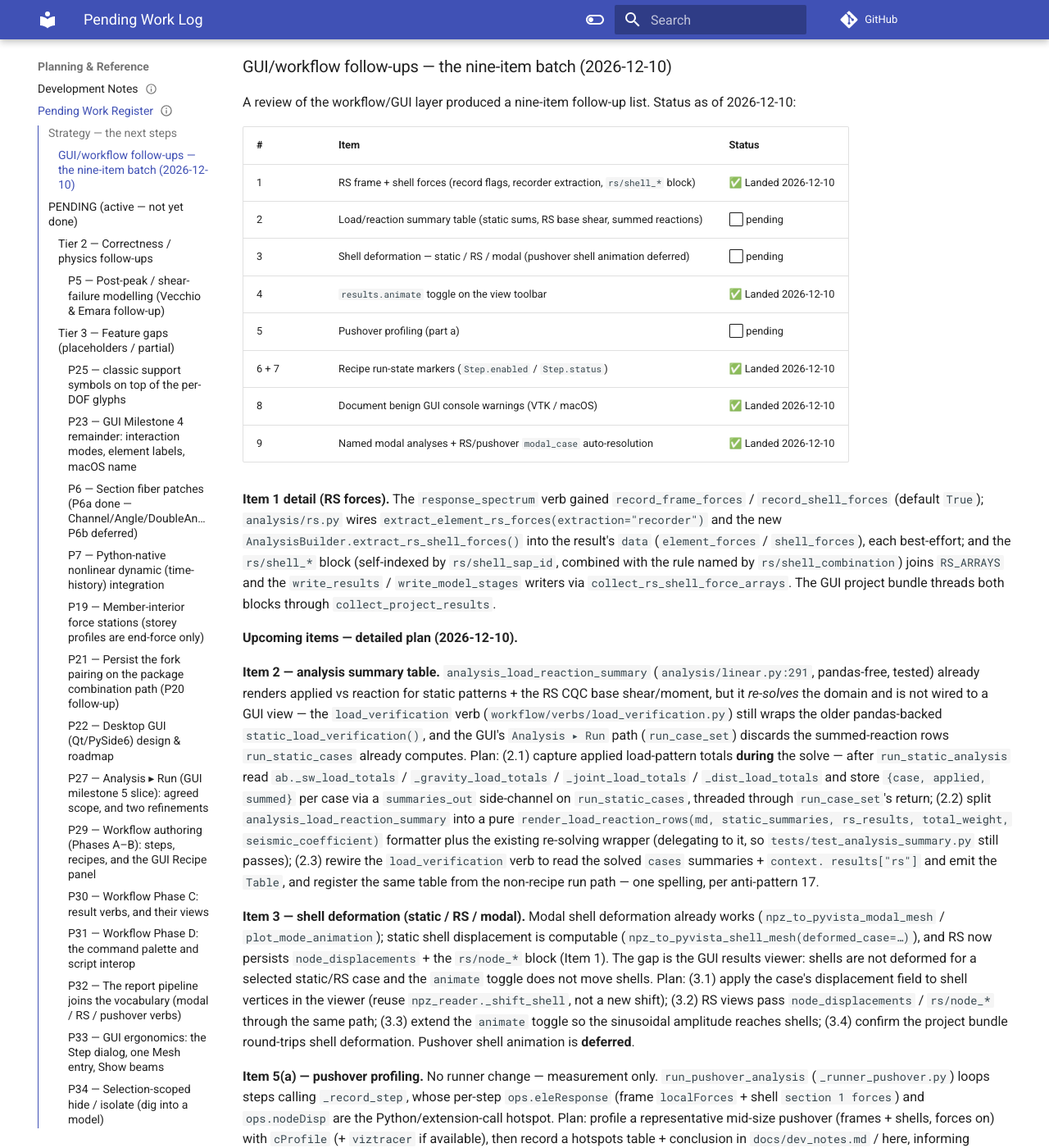
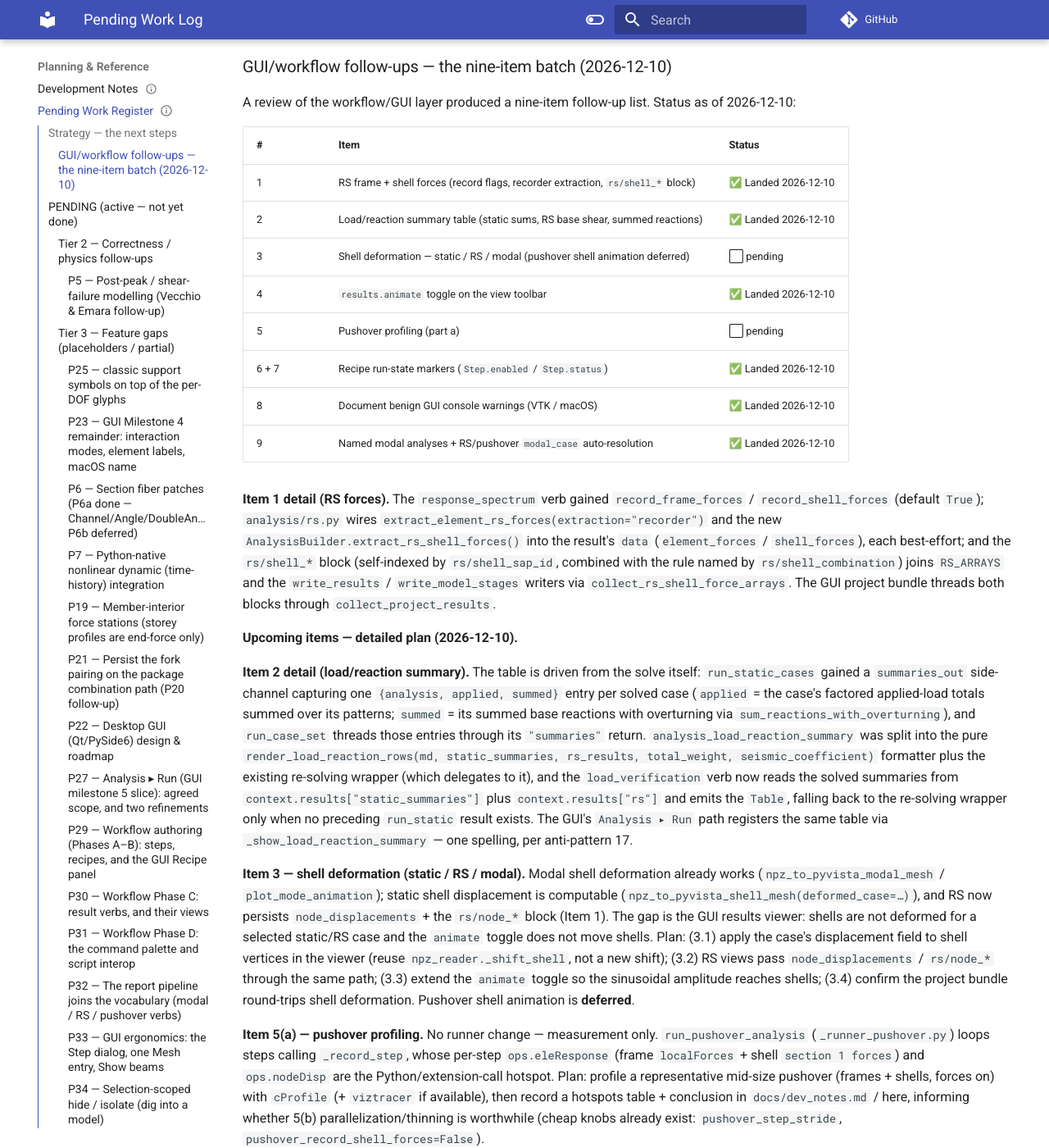
Before and after one commit to boustrephon/fea_toolkit, an MkDocs documentation site: the page built from docs/_pending_work.md, in a window 1280 px wide and 1400 px high, scrolled down 988 px. Shown: the whole window at 82% size. Built offline with MkDocs 1.6.1 and Material for MkDocs 9.7.7, drawn with Linux system fonts in a browser that asks for light colours; comment, search, counter and statistics services are not loaded.

Commit message:
fix(analysis): align load/reaction summary key and RS force gating
run_static_cases summaries key by analysis to match render_load_reaction_rows

load_verification preserves an empty static_summaries list (is not None)

GUI gates RS force/shell collection on the RS core being present

mark pending-work Item 2 (load/reaction summary) landed

```diff
--- a/docs/_pending_work.md
+++ b/docs/_pending_work.md
@@ -65,7 +65,7 @@ Status as of 2026-12-10:
 | # | Item | Status |
 |---|---|---|
 | 1 | RS frame + shell forces (record flags, recorder extraction, `rs/shell_*` block) | ✅ Landed 2026-12-10 |
-| 2 | Load/reaction summary table (static sums, RS base shear, summed reactions) | ⬜ pending |
+| 2 | Load/reaction summary table (static sums, RS base shear, summed reactions) | ✅ Landed 2026-12-10 |
 | 3 | Shell deformation — static / RS / modal (pushover shell animation deferred) | ⬜ pending |
 | 4 | `results.animate` toggle on the view toolbar | ✅ Landed 2026-12-10 |
 | 5 | Pushover profiling (part a) | ⬜ pending |
@@ -85,25 +85,21 @@ project bundle threads both blocks through `collect_project_results`.
 
 **Upcoming items — detailed plan (2026-12-10).**
 
-**Item 2 — analysis summary table.**  `analysis_load_reaction_summary`
-(`analysis/linear.py:291`, pandas-free, tested) already renders applied vs
-reaction for static patterns + the RS CQC base shear/moment, but it *re-solves*
-the domain and is not wired to a GUI view — the `load_verification` verb
-(`workflow/verbs/load_verification.py`) still wraps the older pandas-backed
-`static_load_verification()`, and the GUI's `Analysis ▸ Run` path
-(`run_case_set`) discards the summed-reaction rows `run_static_cases` already
-computes.  Plan: (2.1) capture applied load-pattern totals **during** the
-solve — after `run_static_analysis` read `ab._sw_load_totals` /
-`_gravity_load_totals` / `_joint_load_totals` / `_dist_load_totals` and store
-`{case, applied, summed}` per case via a `summaries_out` side-channel on
-`run_static_cases`, threaded through `run_case_set`'s return; (2.2) split
-`analysis_load_reaction_summary` into a pure
+**Item 2 detail (load/reaction summary).**  The table is driven from the solve
+itself: `run_static_cases` gained a `summaries_out` side-channel capturing one
+`{analysis, applied, summed}` entry per solved case (`applied` = the case's
+factored applied-load totals summed over its patterns; `summed` = its summed
+base reactions with overturning via `sum_reactions_with_overturning`), and
+`run_case_set` threads those entries through its `"summaries"` return.
+`analysis_load_reaction_summary` was split into the pure
 `render_load_reaction_rows(md, static_summaries, rs_results, total_weight,
-seismic_coefficient)` formatter plus the existing re-solving wrapper (delegating
-to it, so `tests/test_analysis_summary.py` still passes); (2.3) rewire the
-`load_verification` verb to read the solved `cases` summaries + `context.
-results["rs"]` and emit the `Table`, and register the same table from the
-non-recipe run path — one spelling, per anti-pattern 17.
+seismic_coefficient)` formatter plus the existing re-solving wrapper (which
+delegates to it), and the `load_verification` verb now reads the solved
+summaries from `context.results["static_summaries"]` plus
+`context.results["rs"]` and emits the `Table`, falling back to the re-solving
+wrapper only when no preceding `run_static` result exists.  The GUI's
+`Analysis ▸ Run` path registers the same table via
+`_show_load_reaction_summary` — one spelling, per anti-pattern 17.
 
 **Item 3 — shell deformation (static / RS / modal).**  Modal shell deformation
 already works (`npz_to_pyvista_modal_mesh` / `plot_mode_animation`); static
```
Also changed, not shown: 6 other files.
